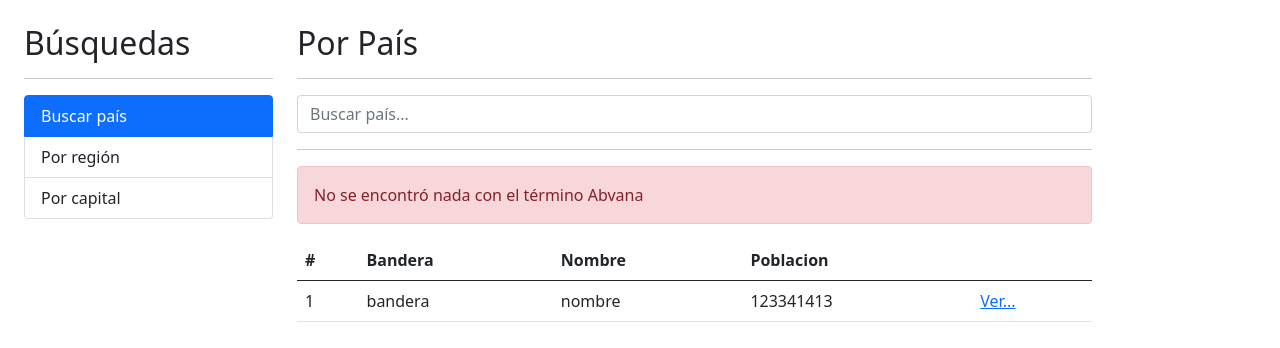
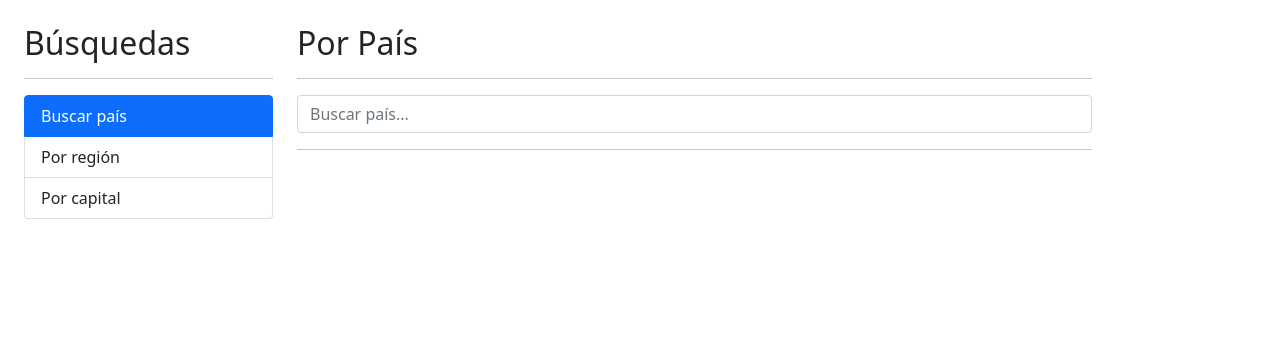
Before and after one commit to CabesaDario/03-paisesApp, an Angular app: page / in a window 1280 px wide. Shown: the top 348 px of the page. Built offline with nearby package versions, Linux system fonts and the light colour scheme.

Commit message:
busqueda por pais
se parsea la respuesta http de la api de paises con las interfaces correspondientes.

```diff
--- a/src/app/app.module.ts
+++ b/src/app/app.module.ts
@@ -1,5 +1,6 @@
 import { NgModule } from '@angular/core';
 import { BrowserModule } from '@angular/platform-browser';
+import { HttpClientModule } from "@angular/common/http";
 
 import { AppComponent } from './app.component';
 import { PaisModule } from './pais/pais.module';
@@ -14,6 +15,7 @@ import { AppRoutingModule } from './app-routing.module';
   imports: [
     BrowserModule,
     AppRoutingModule,
+    HttpClientModule,
     PaisModule,
     SharedModule,
   ],
--- a/src/app/pais/pages/por-pais/por-pais.component.html
+++ b/src/app/pais/pages/por-pais/por-pais.component.html
@@ -16,11 +16,12 @@
 
 <hr>
 
-<div class="alert alert-danger">
-    No se encontró nada con el término Abvana
+<div *ngIf="hayError"
+     class="alert alert-danger">
+    No se encontró nada con el término {{ termino }}
 </div>
 
-<div class="row">
+<div *ngIf="!hayError && hayPaises" class="row">
     <div class="col">
         <table class="table table-hover">
             <thead>
@@ -34,13 +35,18 @@
             </thead>
 
             <tbody>
-                <tr>
-                    <td>1</td>
-                    <td>bandera</td>
-                    <td>nombre</td>
-                    <td>123341413</td>
+                <tr *ngFor="let pais of paises;let indexOfelement=index;">
+                    <td>{{ indexOfelement + 1 }}</td>
                     <td>
-                        <a href="/asdasd">Ver...</a>
+                        <img class ="small-flag"
+                             [src]="pais.flag"
+                        >
+                    </td>
+                    <td>{{ pais.name }}</td>
+                    <td>{{ pais.population | number }}</td>
+                    <td>
+                        <a [routerLink]="['/pais', pais.alpha2Code]"
+                           >Ver...</a>
                     </td>
                 </tr>
             </tbody>
--- a/src/app/pais/pages/por-pais/por-pais.component.ts
+++ b/src/app/pais/pages/por-pais/por-pais.component.ts
@@ -1,4 +1,7 @@
 import { Component } from '@angular/core';
+
+import { Country } from '../../interfaces/pais.interface';
+import { PaisService } from '../../services/pais.service';
 
 @Component({
   selector: 'app-por-pais',
@@ -9,11 +12,29 @@ import { Component } from '@angular/core';
 export class PorPaisComponent{
 
   termino: string = '';
+  hayError: boolean = false;
+  hayPaises: boolean = false;
+  paises: Country[] = [];
 
-  constructor() { }
+  constructor( private paisService: PaisService) { }
 
 
   buscar() {
-    console.log(this.termino)
+    this.hayError = false;
+    console.log(this.termino);
+
+    this.paisService.buscarPais( this.termino )
+        .subscribe( ( paises ) => {
+          if(paises.length !== 0){
+            this.paises = paises;
+            this.hayPaises = true;
+          }else{
+            this.hayPaises = false;
+          }
+          console.log( paises );
+        }, (err) => {
+          this.hayError = true;
+          this.paises = [];
+        });
   }
 }
--- a/src/app/pais/pais.module.ts
+++ b/src/app/pais/pais.module.ts
@@ -6,6 +6,7 @@ import { PorCapitalComponent } from './pages/por-capital/por-capital.component';
 import { PorPaisComponent } from './pages/por-pais/por-pais.component';
 import { PorRegionComponent } from './pages/por-region/por-region.component';
 import { VerPaisComponent } from './pages/ver-pais/ver-pais.component';
+import { RouterModule } from '@angular/router';
 
 
 
@@ -23,6 +24,7 @@ import { VerPaisComponent } from './pages/ver-pais/ver-pais.component';
     VerPaisComponent
   ],
   imports: [
+    RouterModule,
     CommonModule,
     FormsModule
   ]
--- /dev/null
+++ b/src/app/pais/services/pais.service.ts
@@ -0,0 +1,25 @@
+import { HttpClient } from '@angular/common/http';
+import { Injectable } from '@angular/core';
+import { Observable, of } from 'rxjs';
+import { catchError } from 'rxjs/operators';
+import { Country } from '../interfaces/pais.interface';
+
+@Injectable({
+  providedIn: 'root'
+})
+export class PaisService {
+
+  private apiUrl: string = 'https://restcountries.eu/rest/v2';
+
+  constructor( private http: HttpClient ) { }
+
+  buscarPais( termino: string): Observable<Country[]> {
+    const url = `${ this.apiUrl }/name/${ termino }`;
+
+    return this.http.get<Country[]>( url );
+                // .pipe(
+                //   catchError( err => of([]))
+                // ); //atrapa el error y retorna un arreglo vacío(un nuevo obserbable)
+                    //mediante el operator catchError
+  }
+}
--- a/src/styles.css
+++ b/src/styles.css
@@ -1 +1,4 @@
 /* You can add global styles to this file, and also import other style files */
+.small-flag {
+    width: 50px;
+}
```
Also changed, not shown: src/app/pais/interfaces/pais.interface.ts (added, +59 -0 lines).
